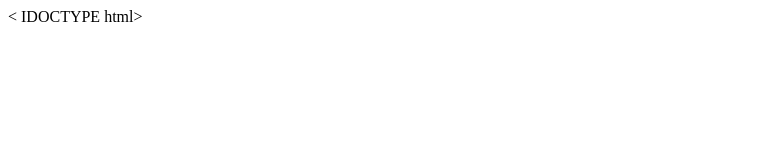
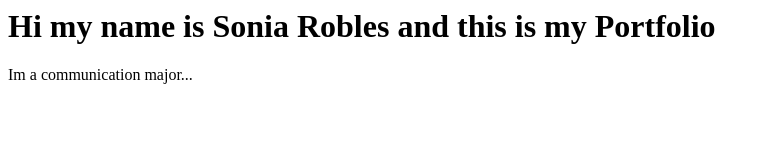
Before and after one commit to soniahrobles/soniahrobles.github.io, a plain HTML site: page index.html in a window 1280 px wide. Shown: the whole page, without its empty margins (0-770 px from the left). Drawn offline with Linux system fonts and the light colour scheme.

Commit message:
Update index.html

```diff
--- a/index.html
+++ b/index.html
@@ -1,7 +1,15 @@
-< IDOCTYPE html>
+<IDOCTYPE html>
 <html lang = 'en'>
 <head>
 <title>
 About me </title>
 <meta charset="utf-g" />
 <meta name="viewport" content="width-device-width, initial-scale-1" />
+<body>
+<H1>
+Hi my name is Sonia Robles and this is my Portfolio
+</H1>
+<p>
+Im a communication major...
+</p>
+</body>
```
